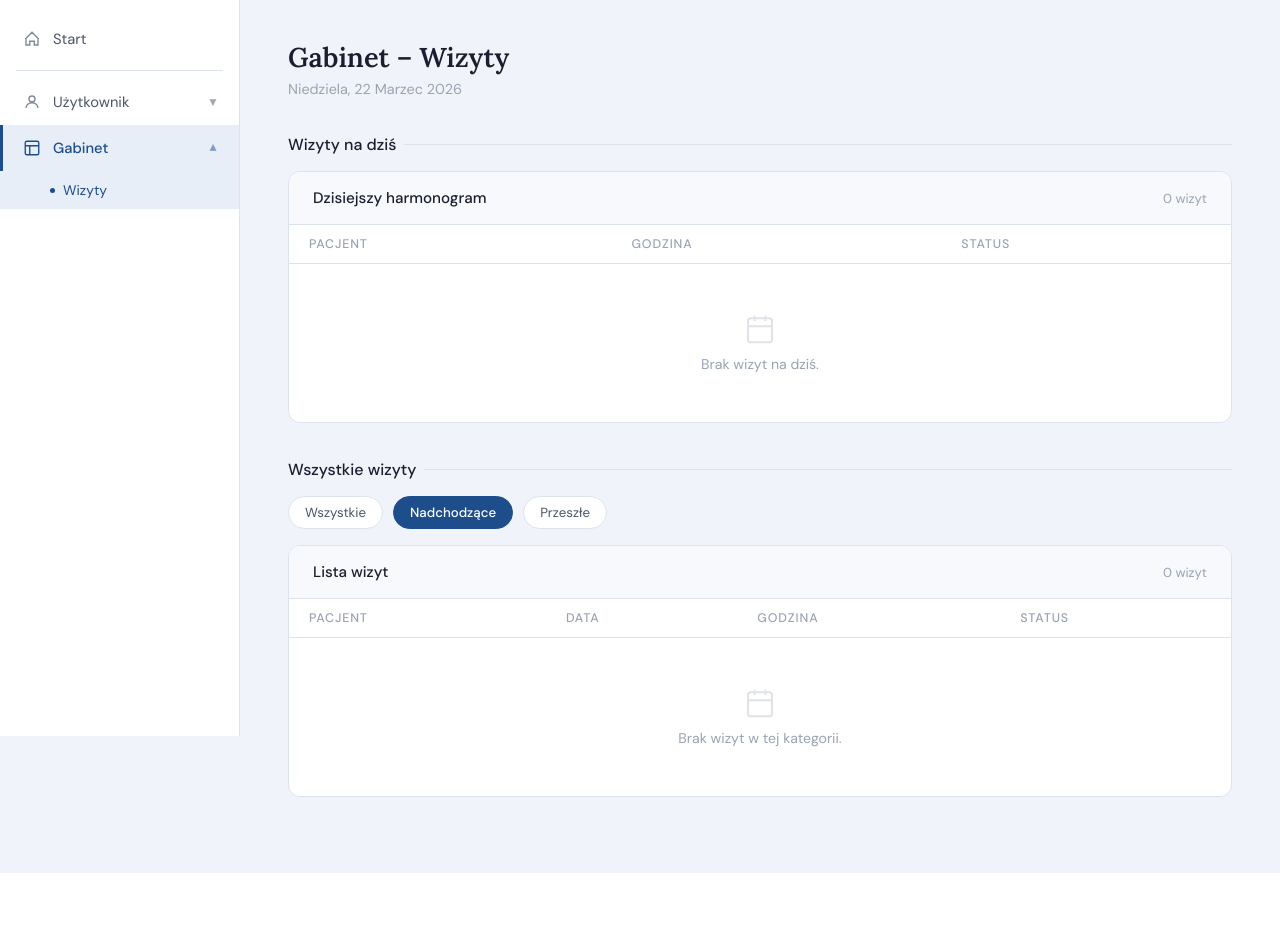
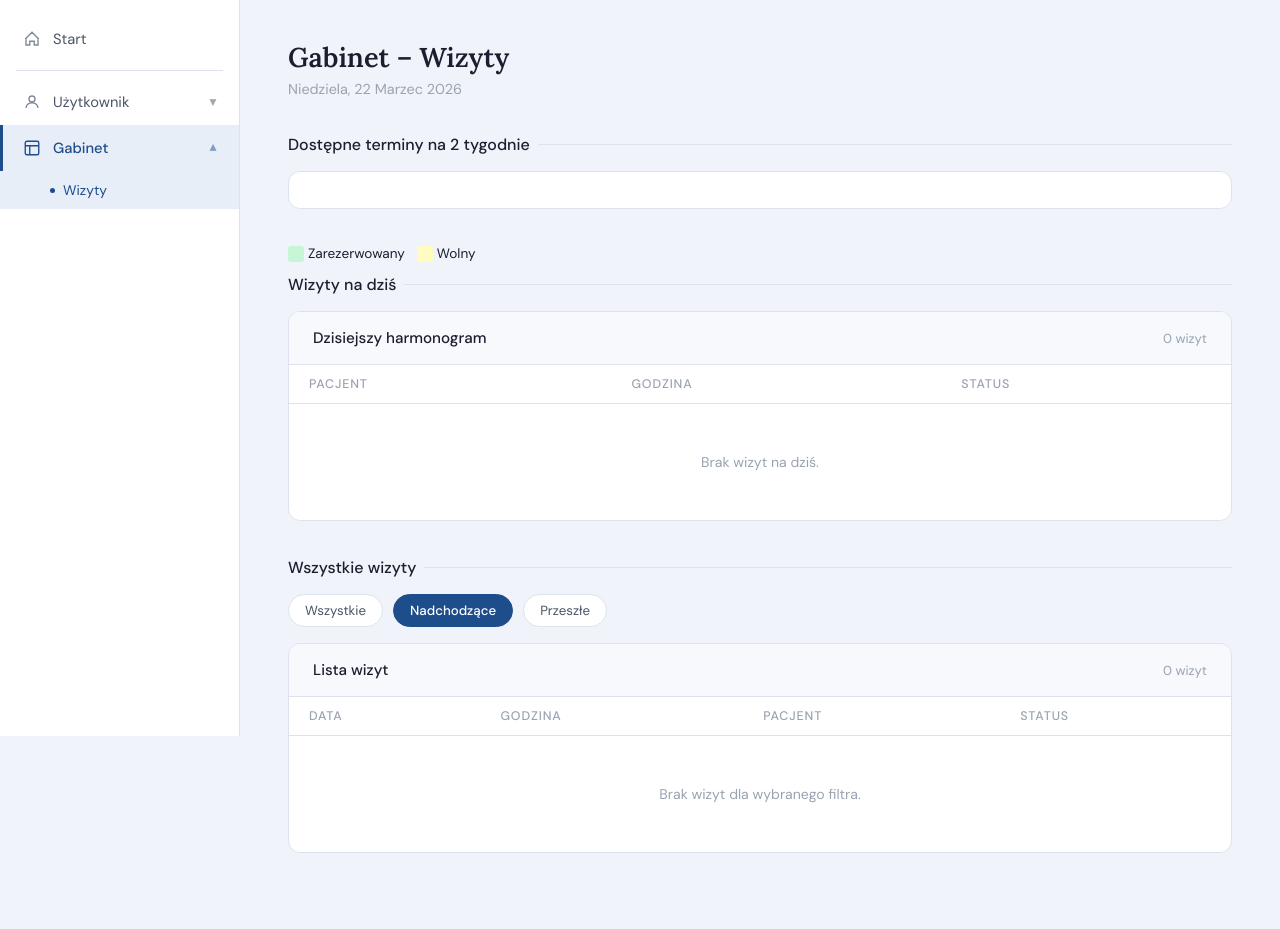
Before and after one commit to infoshareacademy/jpyzdr9-get_doctor_django, a Django app: page /doctor/office/?status=upcoming in a window 1280 px wide. Shown: the part 64-993 px from the top of the page. Before the commit the page ends 937 px from the top, so only its background shows below. Run offline with Django 5.2, Linux system fonts and the light colour scheme; a user stored in the database is signed in; tables that the repository leaves empty hold one stand-in row (values such as "Sample post"); grey boxes marked "Sample" are stand-in pictures.

Commit message:
modified templates office in app doctor login

```diff
--- a/doctors_login/templates/doctors_login/office.html
+++ b/doctors_login/templates/doctors_login/office.html
@@ -67,11 +67,17 @@
         .filter-link { padding: 7px 16px; border-radius: 20px; font-size: 0.83rem; border: 1.5px solid var(--border); background: white; color: var(--text-mid); text-decoration: none; transition: all 0.15s; }
         .filter-link:hover { border-color: var(--accent); color: var(--accent); }
         .filter-link.active { background: var(--accent); color: white; border-color: var(--accent); font-weight: 500; }
-        .pagination { display: flex; align-items: center; justify-content: flex-end; gap: 6px; padding: 14px 20px; border-top: 1px solid var(--border); }
-        .page-link { width: 32px; height: 32px; border-radius: 6px; border: 1px solid var(--border); background: white; font-size: 0.85rem; color: var(--text-mid); display: flex; align-items: center; justify-content: center; text-decoration: none; transition: all 0.1s; }
-        .page-link:hover { border-color: var(--accent); color: var(--accent); }
-        .page-link.active { background: var(--accent); color: white; border-color: var(--accent); pointer-events: none; }
-        .page-link.disabled { opacity: 0.35; pointer-events: none; }
+
+
+        .calendar-wrapper { display: flex; align-items: flex-start; gap: 8px; margin-bottom: 36px; overflow-x: auto; }
+        .slots-columns { display: flex; gap: 8px; }
+        .day-column { background: #fff; border: 1px solid var(--border); border-radius: 8px; padding: 8px; min-width: 100px; }
+        .day-column ul {list-style: none;padding: 0;margin: 0;}
+        .day-header { text-align: center; margin-bottom: 8px; font-weight: 500; }
+        .slot-link { display: block; padding: 4px 0; text-align: center; border-radius: 4px; text-decoration: none; color: var(--accent); font-size: 0.8rem; }
+        .slot-link:hover { background: var(--accent-light); }
+        .slot-link.unavailable { color: var(--text-light); text-align: center; cursor: default; }
+        .nav-arrow.left, .nav-arrow.right { cursor: pointer; font-weight: 700; font-size: 1.3rem; user-select: none; padding: 0 6px; align-self: center; }
     </style>
 </head>
 <body>
@@ -129,7 +135,57 @@
     <div class="page-title">Gabinet – Wizyty</div>
     <div class="page-subtitle">{{ today|date:"l, j F Y" }}</div>
 
-    <!-- ══ WIZYTY NA DZIŚ ══ -->
+<!-- ══ KALENDARZ DOSTĘPNYCH TERMINÓW (14 DNI) ══ -->
+<div class="section-title">Dostępne terminy na 2 tygodnie</div>
+
+<div class="table-card">
+    <div class="table-wrap">
+        <div class="calendar-wrapper">
+            <div class="slots-columns">
+                {% for day in doctor.week_schedule %}
+                <div class="day-column">
+                    <div class="day-header">
+                        <span class="day-short">{{ day.date|date:"D" }}</span>
+                        <span class="day-date">{{ day.date|date:"d.m" }}</span>
+                    </div>
+
+                    {% if day.slots %}
+                        <ul>
+                            {% for slot in day.slots %}
+                            <li>
+                                {% if slot %}
+                                    {% if slot.is_booked %}
+                                        <span class="slot-link" style="background-color: #c6f6d5; color: #22543d;">{{ slot.start_datetime|date:"H:i" }}</span>
+                                    {% else %}
+                                        <span class="slot-link" style="background-color: #fefcbf; color: #744210;">{{ slot.start_datetime|date:"H:i" }}</span>
+                                    {% endif %}
+                                {% else %}
+                                    <span class="slot-link unavailable">&mdash;&mdash;&mdash;</span>
+                                {% endif %}
+                            </li>
+                            {% endfor %}
+                        </ul>
+                    {% else %}
+                        <p class="no-slots">Brak terminów</p>
+                    {% endif %}
+                </div>
+                {% endfor %}
+            </div>
+        </div>
+    </div>
+</div>
+    <div class="slot-legend" style="display: flex; gap: 12px; margin-bottom: 12px; font-size: 0.85rem;">
+    <span style="display: flex; align-items: center; gap: 4px;">
+        <span style="width: 16px; height: 16px; background-color: #c6f6d5; display: inline-block; border-radius: 3px;"></span>
+        Zarezerwowany
+    </span>
+    <span style="display: flex; align-items: center; gap: 4px;">
+        <span style="width: 16px; height: 16px; background-color: #fefcbf; display: inline-block; border-radius: 3px;"></span>
+        Wolny
+    </span>
+</div>
+
+    <!-- ══ WIZYTY na dzień ══ -->
     <div class="section-title">Wizyty na dziś</div>
     <div class="table-card">
         <div class="table-header">
@@ -150,12 +206,8 @@
                     <tr>
                         <td>
                             <div class="patient-cell">
-                                <div class="patient-mini-avatar">
-                                    {{ appointment.patient.first_name|first }}{{ appointment.patient.last_name|first }}
-                                </div>
-                                <a href="{% url 'doctor:appointment_detail' appointment.pk %}" class="patient-link">
-                                    {{ appointment.patient.first_name }} {{ appointment.patient.last_name }}
-                                </a>
+                                <div class="patient-mini-avatar">{{ appointment.patient.first_name|first }}{{ appointment.patient.last_name|first }}</div>
+                                <a href="{% url 'doctor:appointment_detail' appointment.pk %}" class="patient-link">{{ appointment.patient.first_name }} {{ appointment.patient.last_name }}</a>
                             </div>
                         </td>
                         <td>{{ appointment.slot.start_datetime|time:"H:i" }}</td>
@@ -168,14 +220,7 @@
                         </td>
                     </tr>
                     {% empty %}
-                    <tr>
-                        <td colspan="3">
-                            <div class="empty-state">
-                                <svg viewBox="0 0 24 24" fill="none" stroke="currentColor" stroke-width="1.5"><rect x="3" y="4" width="18" height="18" rx="2"/><path d="M16 2v4M8 2v4M3 10h18"/></svg>
-                                Brak wizyt na dziś.
-                            </div>
-                        </td>
-                    </tr>
+                    <tr><td colspan="3"><div class="empty-state">Brak wizyt na dziś.</div></td></tr>
                     {% endfor %}
                 </tbody>
             </table>
@@ -186,12 +231,9 @@
     <div class="section-title">Wszystkie wizyty</div>
 
     <div class="filters">
-        <a href="{% url 'doctor:visits' %}"
-           class="filter-link {% if status == 'all' %}active{% endif %}">Wszystkie</a>
-        <a href="{% url 'doctor:visits' %}?status=upcoming"
-           class="filter-link {% if status == 'upcoming' %}active{% endif %}">Nadchodzące</a>
-        <a href="{% url 'doctor:visits' %}?status=done"
-           class="filter-link {% if status == 'done' %}active{% endif %}">Przeszłe</a>
+        <a href="{% url 'doctor:visits' %}" class="filter-link {% if status == 'all' %}active{% endif %}">Wszystkie</a>
+        <a href="{% url 'doctor:visits' %}?status=upcoming" class="filter-link {% if status == 'upcoming' %}active{% endif %}">Nadchodzące</a>
+        <a href="{% url 'doctor:visits' %}?status=done" class="filter-link {% if status == 'done' %}active{% endif %}">Przeszłe</a>
     </div>
 
     <div class="table-card">
@@ -203,15 +245,17 @@
             <table>
                 <thead>
                     <tr>
-                        <th>Pacjent</th>
                         <th>Data</th>
                         <th>Godzina</th>
+                        <th>Pacjent</th>
                         <th>Status</th>
                     </tr>
                 </thead>
                 <tbody>
                     {% for appointment in visits %}
                     <tr>
+                        <td>{{ appointment.slot.start_datetime|date:"d.m.Y" }}</td>
+                        <td>{{ appointment.slot.start_datetime|time:"H:i" }}</td>
                         <td>
                             <div class="patient-cell">
                                 <div class="patient-mini-avatar">
@@ -222,13 +266,11 @@
                                 </a>
                             </div>
                         </td>
-                        <td>{{ appointment.slot.start_datetime|date:"d.m.Y" }}</td>
-                        <td>{{ appointment.slot.start_datetime|time:"H:i" }}</td>
                         <td>
                             {% if appointment.slot.start_datetime >= now %}
                                 <span class="badge badge-upcoming">Nadchodząca</span>
                             {% else %}
-                                <span class="badge badge-done">Przeszła</span>
+                                <span class="badge badge-done">Odbyła się</span>
                             {% endif %}
                         </td>
                     </tr>
@@ -236,8 +278,7 @@
                     <tr>
                         <td colspan="4">
                             <div class="empty-state">
-                                <svg viewBox="0 0 24 24" fill="none" stroke="currentColor" stroke-width="1.5"><rect x="3" y="4" width="18" height="18" rx="2"/><path d="M16 2v4M8 2v4M3 10h18"/></svg>
-                                Brak wizyt w tej kategorii.
+                                Brak wizyt dla wybranego filtra.
                             </div>
                         </td>
                     </tr>
@@ -245,19 +286,6 @@
                 </tbody>
             </table>
         </div>
-
-        {% if page_obj and page_obj.paginator.num_pages > 1 %}
-        <div class="pagination">
-            <a href="?page={{ page_obj.previous_page_number }}{% if status %}&status={{ status }}{% endif %}"
-               class="page-link {% if not page_obj.has_previous %}disabled{% endif %}">‹</a>
-            {% for num in page_obj.paginator.page_range %}
-                <a href="?page={{ num }}{% if status %}&status={{ status }}{% endif %}"
-                   class="page-link {% if page_obj.number == num %}active{% endif %}">{{ num }}</a>
-            {% endfor %}
-            <a href="?page={{ page_obj.next_page_number }}{% if status %}&status={{ status }}{% endif %}"
-               class="page-link {% if not page_obj.has_next %}disabled{% endif %}">›</a>
-        </div>
-        {% endif %}
     </div>
 
 </main>
@@ -266,11 +294,10 @@
 function toggleSubmenu(id, arrowId) {
     const sub = document.getElementById(id);
     const arrow = document.getElementById(arrowId);
-    const isOpen = sub.classList.contains('open');
-    document.querySelectorAll('.submenu').forEach(s => s.classList.remove('open'));
-    document.querySelectorAll('.nav-arrow').forEach(a => a.classList.remove('open'));
-    if (!isOpen) { sub.classList.add('open'); arrow.classList.add('open'); }
+    sub.classList.toggle('open');
+    arrow.classList.toggle('open');
 }
 </script>
+
 </body>
 </html>
```
